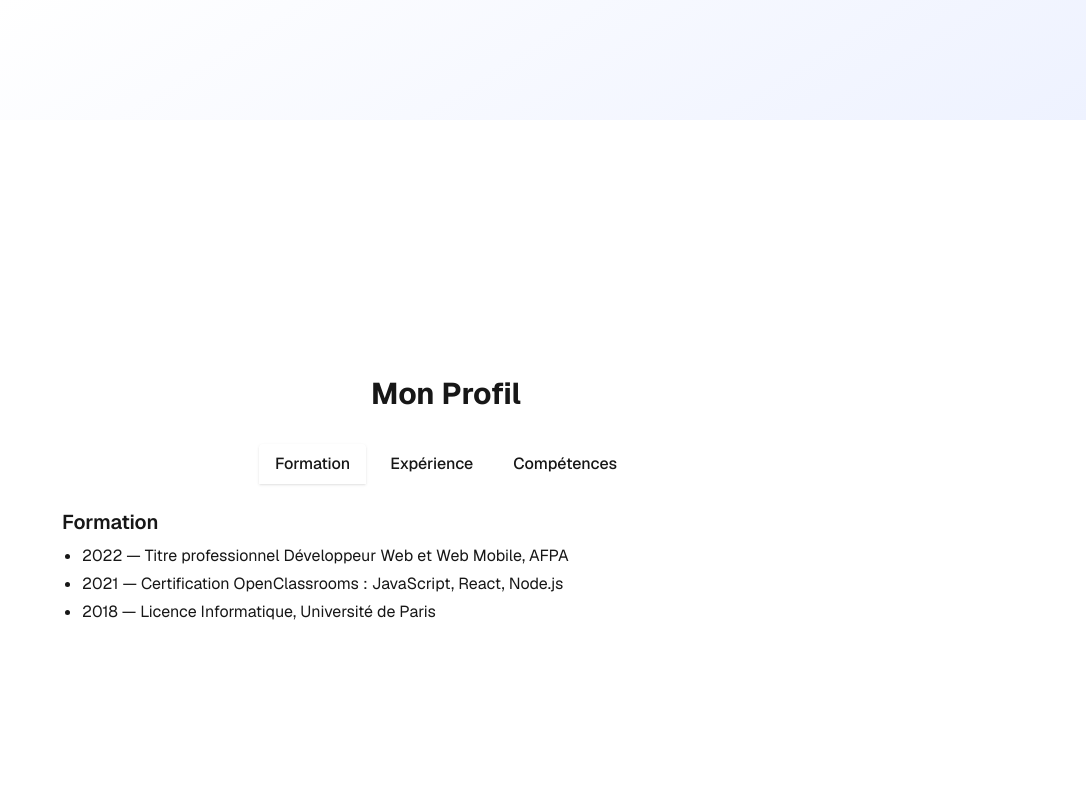
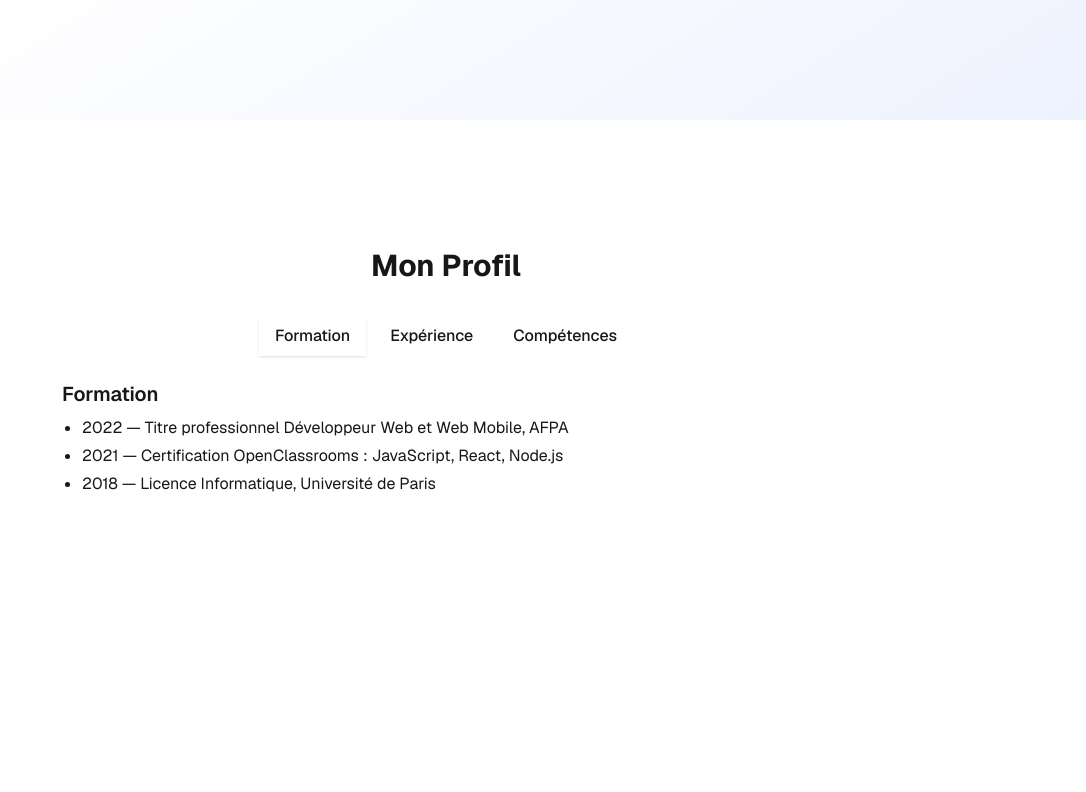
Before and after one commit to tdocarmo/portfolio, a Next.js app: page / in a window 1280 px wide. Shown: the part 680-1472 px from the top of the page, without its empty margins (194-1280 px from the left). Built offline with nearby package versions, Linux system fonts and the light colour scheme.

Commit message:
style: adjust margin in profile section for improved layout consistency

```diff
--- a/src/app/page.tsx
+++ b/src/app/page.tsx
@@ -44,7 +44,7 @@ export default function Home() {
         </div>
       </section>
       {/* Mon Profil */}
-      <section id="profil" className="w-full max-w-3xl mx-auto py-32 scroll-mt-24 mt-16">
+      <section id="profil" className="w-full max-w-3xl mx-auto py-32 scroll-mt-24 -mt-16">
         <h2 className="text-3xl font-bold mb-8 text-center">Mon Profil</h2>
         <ProfilTabs />
       </section>
```
